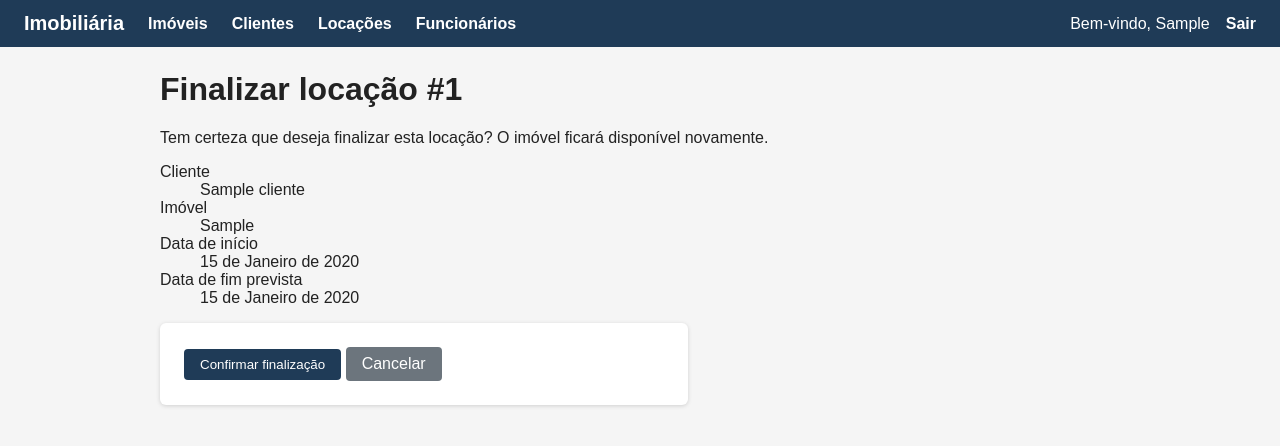
After one commit to crys-k/ProjetoFinal-FULLSTACK, a Django app: page /locacoes/1/finalizar/ in a window 1280 px wide. The commit adds this page. Shown: the top 446 px of the page. Run offline with Django 5.2, Linux system fonts and the light colour scheme; a user stored in the database is signed in; tables that the repository leaves empty hold one stand-in row (values such as "Sample post").

Commit message:
feat: implementa finalizacao e cancelamento de locacoes

```diff
--- a/imobiliaria/templates/imobiliaria/_partials/_locacao-linha.html
+++ b/imobiliaria/templates/imobiliaria/_partials/_locacao-linha.html
@@ -6,5 +6,11 @@
     <td>{{ locacao.get_status_display }}</td>
     <td class="tabela__acoes">
         <a href="{% url 'imobiliaria:locacao_detalhe' locacao.id %}" class="botao botao--secundario">Detalhes</a>
+        {% if locacao.pode_finalizar %}
+            <a href="{% url 'imobiliaria:locacao_finalizar' locacao.id %}" class="botao">Finalizar</a>
+        {% endif %}
+        {% if locacao.pode_cancelar %}
+            <a href="{% url 'imobiliaria:locacao_cancelar' locacao.id %}" class="botao botao--perigo">Cancelar</a>
+        {% endif %}
     </td>
 </tr>
--- /dev/null
+++ b/imobiliaria/templates/imobiliaria/locacao_confirmar_finalizacao.html
@@ -0,0 +1,26 @@
+{% extends 'imobiliaria/base.html' %}
+
+{% block title %}Finalizar locação #{{ locacao.id }} | Imobiliária{% endblock %}
+
+{% block conteudo %}
+    <h1>Finalizar locação #{{ locacao.id }}</h1>
+
+    <p>Tem certeza que deseja finalizar esta locação? O imóvel ficará disponível novamente.</p>
+
+    <dl>
+        <dt>Cliente</dt>
+        <dd>{{ locacao.cliente.nome }}</dd>
+        <dt>Imóvel</dt>
+        <dd>{{ locacao.imovel.endereco }}</dd>
+        <dt>Data de início</dt>
+        <dd>{{ locacao.data_inicio }}</dd>
+        <dt>Data de fim prevista</dt>
+        <dd>{{ locacao.data_fim_prevista }}</dd>
+    </dl>
+
+    <form method="post" class="formulario">
+        {% csrf_token %}
+        <button type="submit" class="botao">Confirmar finalização</button>
+        <a href="{% url 'imobiliaria:locacao_detalhe' locacao.id %}" class="botao botao--secundario">Cancelar</a>
+    </form>
+{% endblock %}
--- a/imobiliaria/urls.py
+++ b/imobiliaria/urls.py
@@ -23,4 +23,6 @@ urlpatterns = [
     path('locacoes/', views.locacao_lista, name='locacao_lista'),
     path('locacoes/nova/', views.locacao_nova, name='locacao_nova'),
     path('locacoes/<int:id>/', views.locacao_detalhe, name='locacao_detalhe'),
+    path('locacoes/<int:id>/finalizar/', views.locacao_finalizar, name='locacao_finalizar'),
+    path('locacoes/<int:id>/cancelar/', views.locacao_cancelar, name='locacao_cancelar'),
 ]
--- a/imobiliaria/views.py
+++ b/imobiliaria/views.py
@@ -233,3 +233,30 @@ def locacao_nova(request):
 def locacao_detalhe(request, id):
     locacao = get_object_or_404(Locacao, pk=id)
     return render(request, 'imobiliaria/locacao_detalhe.html', {'locacao': locacao})
+
+
+@login_required
+def locacao_finalizar(request, id):
+    locacao = get_object_or_404(Locacao, pk=id)
+    if not locacao.pode_finalizar:
+        messages.error(request, 'Esta locação não pode ser finalizada.')
+        return redirect('imobiliaria:locacao_detalhe', id=locacao.id)
+    if request.method == 'POST':
+        locacao.finalizar()
+        messages.success(request, 'Locação finalizada com sucesso.')
+        return redirect('imobiliaria:locacao_detalhe', id=locacao.id)
+    return render(request, 'imobiliaria/locacao_confirmar_finalizacao.html', {'locacao': locacao})
+
+
+@login_required
+def locacao_cancelar(request, id):
+    locacao = get_object_or_404(Locacao, pk=id)
+    if not locacao.pode_cancelar:
+        messages.error(request, 'Esta locação não pode ser cancelada.')
+        return redirect('imobiliaria:locacao_detalhe', id=locacao.id)
+    if request.method == 'POST':
+        motivo = request.POST.get('motivo_cancelamento', '')
+        locacao.cancelar(motivo)
+        messages.success(request, 'Locação cancelada com sucesso.')
+        return redirect('imobiliaria:locacao_detalhe', id=locacao.id)
+    return render(request, 'imobiliaria/locacao_confirmar_cancelamento.html', {'locacao': locacao})
```
Also changed, not shown: imobiliaria/templates/imobiliaria/locacao_confirmar_cancelamento.html (added, +30 -0 lines), imobiliaria/templates/imobiliaria/locacao_detalhe.html (+8 -0 lines).
